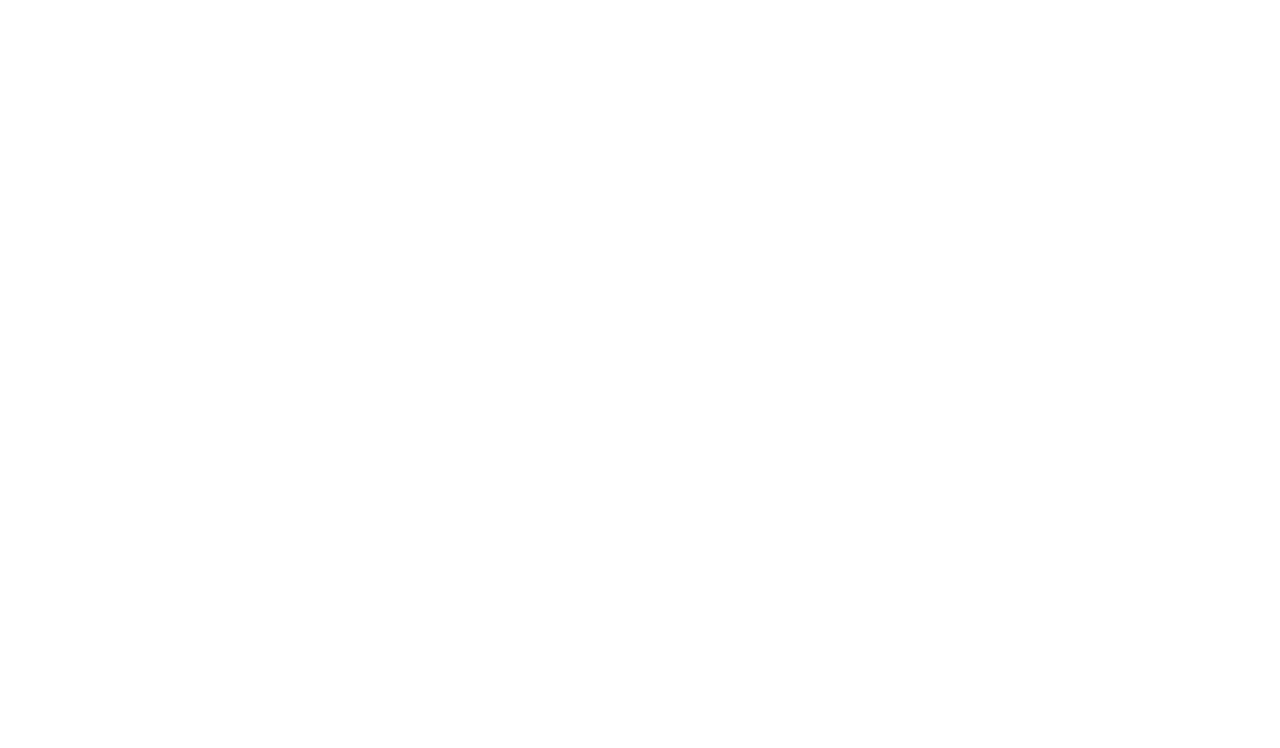
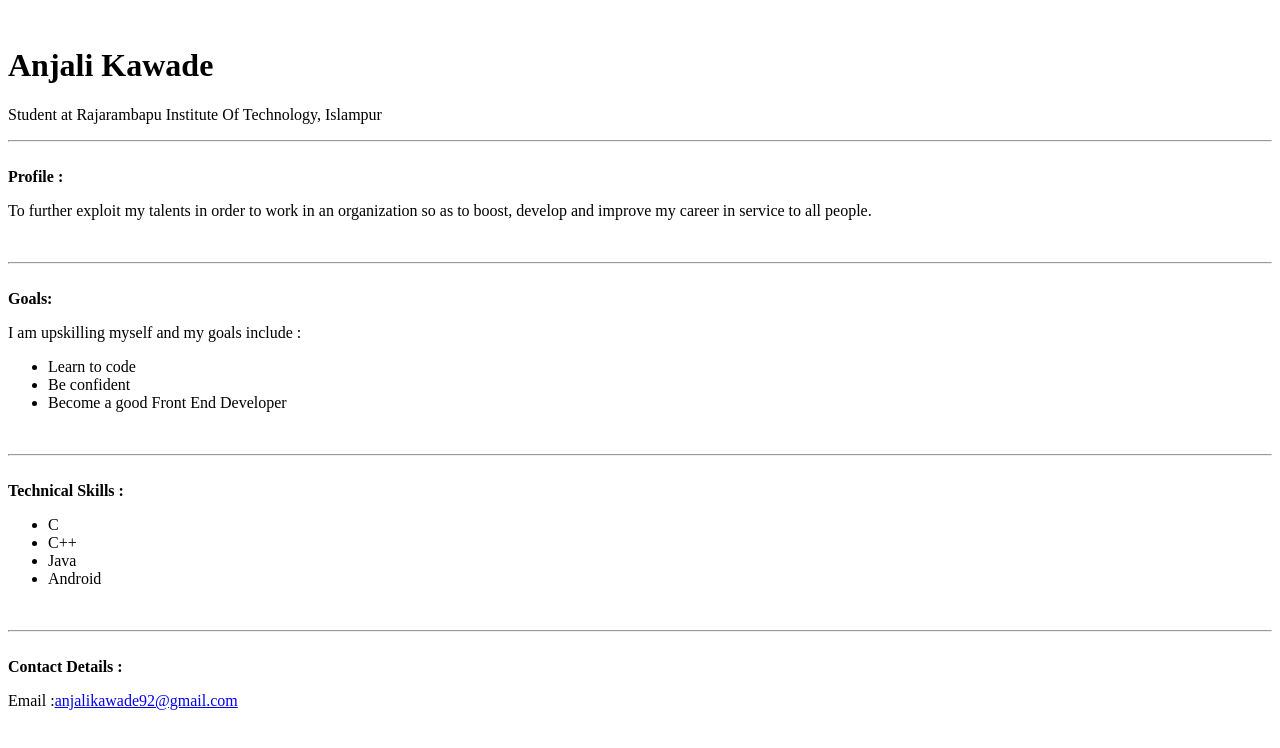
Before and after one commit to anjalikawade21/personal-portfolio-page, a plain HTML site: page index.html in a window 1280 px wide. Drawn offline with Linux system fonts and the light colour scheme.

Commit message:
Update index.html

```diff
--- a/index.html
+++ b/index.html
@@ -1 +1,42 @@
-<!-- Add your HTML Code here -->
+<!DOCTYPE html>
+<html>
+<head>
+	<title>Details</title>
+	<link href="style.css" type="text/css" rel="stylesheet">
+</head>
+<body>
+	<div class="profileBody">
+		<br><h1>Anjali Kawade</h1>
+		<p>Student at Rajarambapu Institute Of Technology, Islampur</p>
+		<hr /><br>
+		<strong>Profile :</strong>
+		<br><p>To further exploit my talents in order to work in an organization so as to boost, develop and improve my career in service to all people.</p>
+		<br>
+		<hr/>
+		<br>
+		<strong>Goals:</strong>
+		<p>I am upskilling myself and my goals include :</p>
+		<ul>
+			<li>Learn to code</li>
+			<li>Be confident</li>
+			<li>Become a good Front End Developer</li>
+		</ul>
+		<br>
+		<hr/>
+		<br>
+		<strong>Technical Skills :</strong>
+		<ul>
+			<li>C</li>
+			<li>C++</li>
+			<li>Java</li>
+			<li>Android</li>
+		</ul>
+		<br>
+		<hr/>
+		<br>
+		<strong>Contact Details :</strong>
+		<br>
+		<p>Email :<a href="url">anjalikawade92@gmail.com</a></p>
+	</div>
+</body>
+</html>
```
